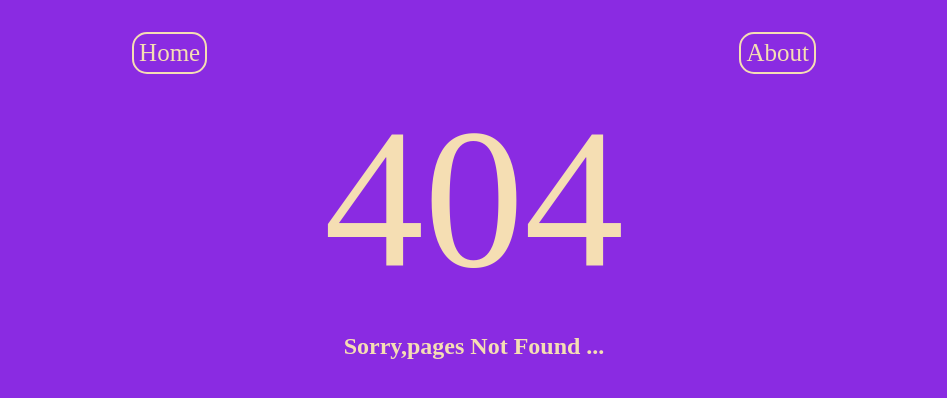
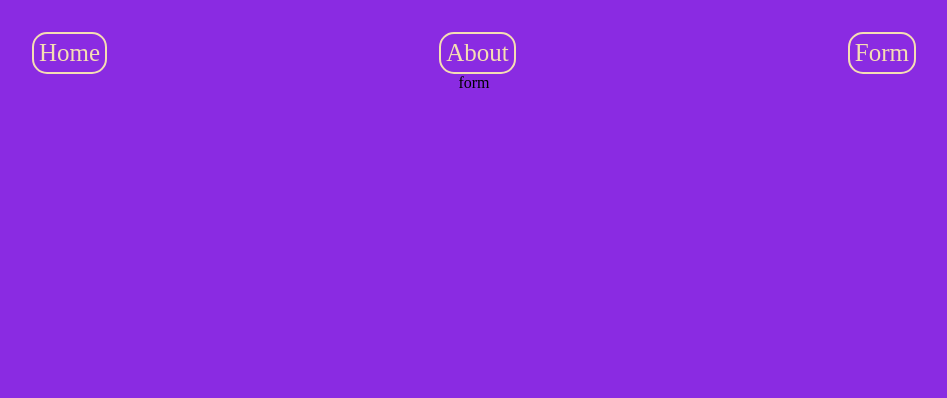
Before and after one commit to ArtemMyzrov/RS-School-React, a React (Vite) app in the folder vite-project/: page /form in a window 1280 px wide. Before the commit this address had no page. Shown: the top 398 px of the page, without its empty margins (166-1113 px from the left). Built offline with nearby package versions, Linux system fonts and the light colour scheme.

Commit message:
feat: add path form component

```diff
--- a/vite-project/src/App.tsx
+++ b/vite-project/src/App.tsx
@@ -4,6 +4,7 @@ import React from 'react';
 import NotFound from './pages/NotFound';
 import Home from './pages/home';
 import Header from './components/header';
+import Form from './pages/form';
 
 function App() {
   return (
@@ -12,6 +13,7 @@ function App() {
       <Routes>
         <Route path="/" element={<Home />} />
         <Route path="about" element={<h1>About</h1>} />
+        <Route path="form" element={<Form />} />
         <Route path="*" element={<NotFound />} />
       </Routes>
     </BrowserRouter>
--- a/vite-project/src/components/header.tsx
+++ b/vite-project/src/components/header.tsx
@@ -6,6 +6,7 @@ const Header = () => {
     <nav>
       <Link to="/">Home</Link>
       <Link to="/about">About</Link>
+      <Link to="/form">Form</Link>
     </nav>
   );
 };
--- /dev/null
+++ b/vite-project/src/pages/form.tsx
@@ -0,0 +1,7 @@
+import React from 'react';
+
+const Form = () => {
+  return <div>form</div>;
+};
+
+export default Form;
```
